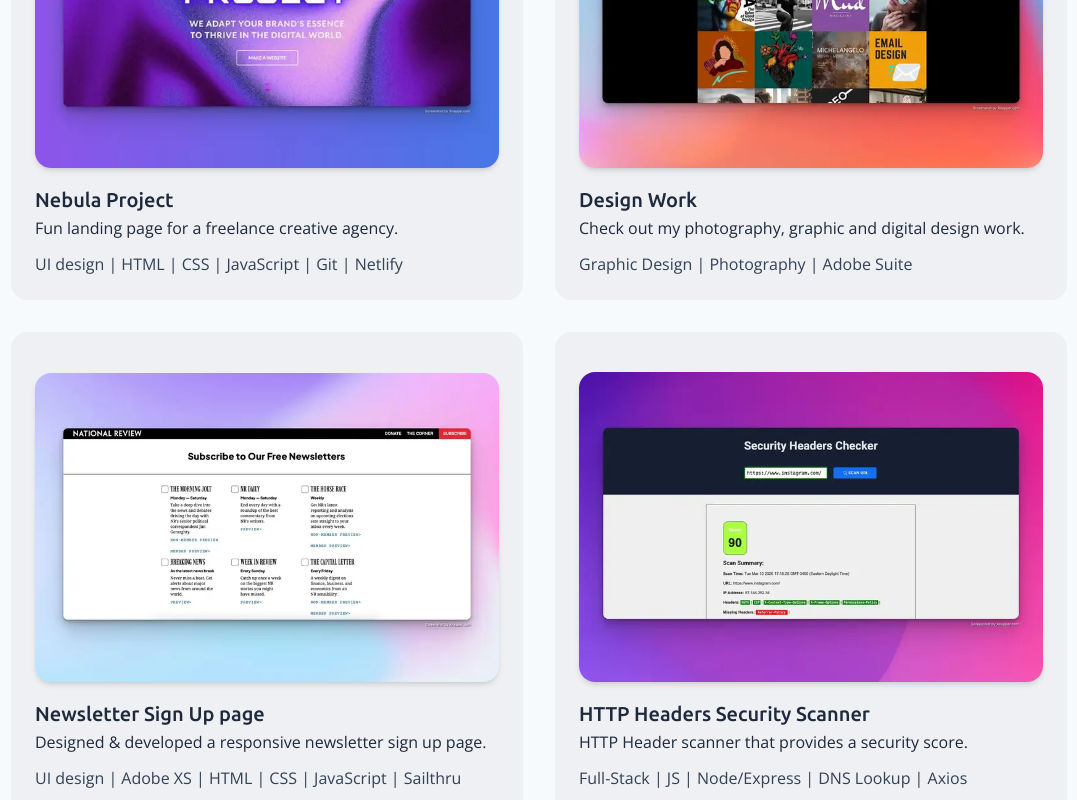
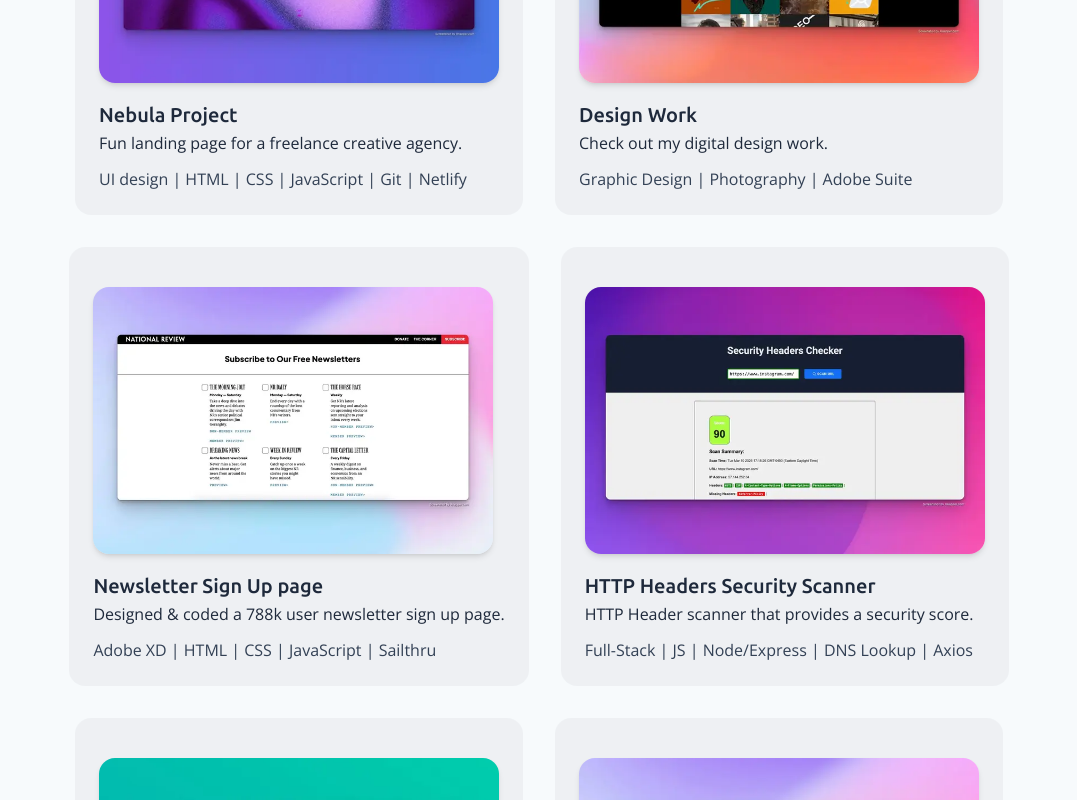
Before and after one commit to justbycris/se-portfolio, a React (Vite) app: page / in a window 1280 px wide. Shown: the part 1360-2160 px from the top of the page, without its empty margins (101-1178 px from the left). Built offline with nearby package versions, Linux system fonts and the light colour scheme.

Commit message:
fix-img-size-and-text

```diff
--- a/src/components/ProjectCard.jsx
+++ b/src/components/ProjectCard.jsx
@@ -48,7 +48,7 @@ export default function ProjectCard() {
           photoName={DesignWork}
           photoText= {"Screenshot of my design website."}
           name="Design Work"
-          description="Check out my photography, graphic and digital design work. "
+          description="Check out my digital design work. "
           stack="Graphic Design | Photography | Adobe Suite"
           />
 
@@ -58,8 +58,8 @@ export default function ProjectCard() {
           photoName={nlsSignup}
           photoText= {"Newsletter signup window screenshot. "}
           name="Newsletter Sign Up page"
-          description="Designed & developed a responsive newsletter sign up page.  "
-          stack="UI design | Adobe XS | HTML | CSS | JavaScript | Sailthru "
+          description="Designed & coded a 788k user newsletter sign up page.  "
+          stack="Adobe XD | HTML | CSS | JavaScript | Sailthru "
           />
 
           <Card
@@ -119,7 +119,7 @@ function Card({projectLink, photoName, photoText, name, description, stack}) {
     /* ---- CARD COMPONENT -----*/
     <div className="flex flex-col justify-center max-w-lg m-4 p-6 bg-gray-200 bg-opacity-50 rounded-2xl box-border hover:bg-opacity-80 cursor-pointer " >
       <Link to={projectLink}  {...(isExternal && { target: "_blank", rel: "noopener noreferrer" })}>
-        <img src={photoName} alt={photoText} className="my-4 shadow-md rounded-2xl w-sm"/>
+        <img src={photoName} alt={photoText} className="my-4 shadow-md rounded-2xl w-sm" width="400px" height="auto"/>
         <h1 className="text-bold text-xl font-custom py-0.5 font-medium text-slate-800">{name}</h1>
         <p className="text-md font-extra font-neutral text-slate-800 mb-3">{description}</p>
         <span className="text-md font-extra font-neutral text-slate-700">{stack}</span>
```
